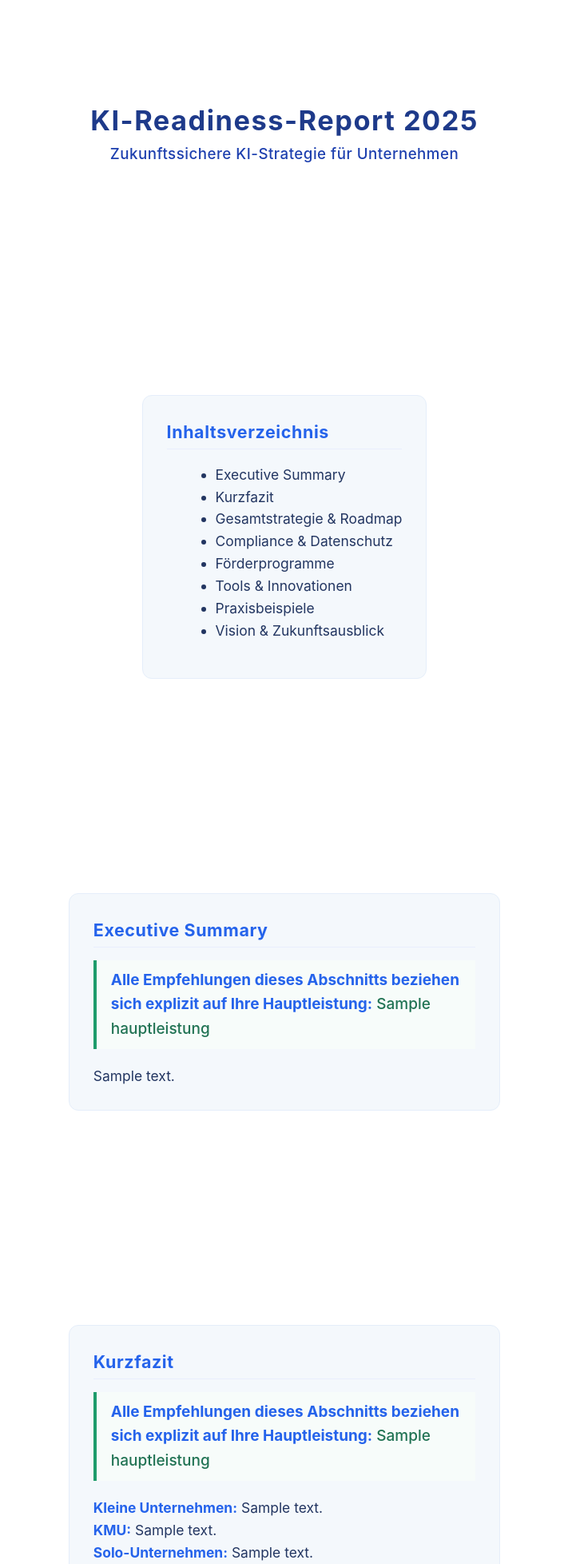
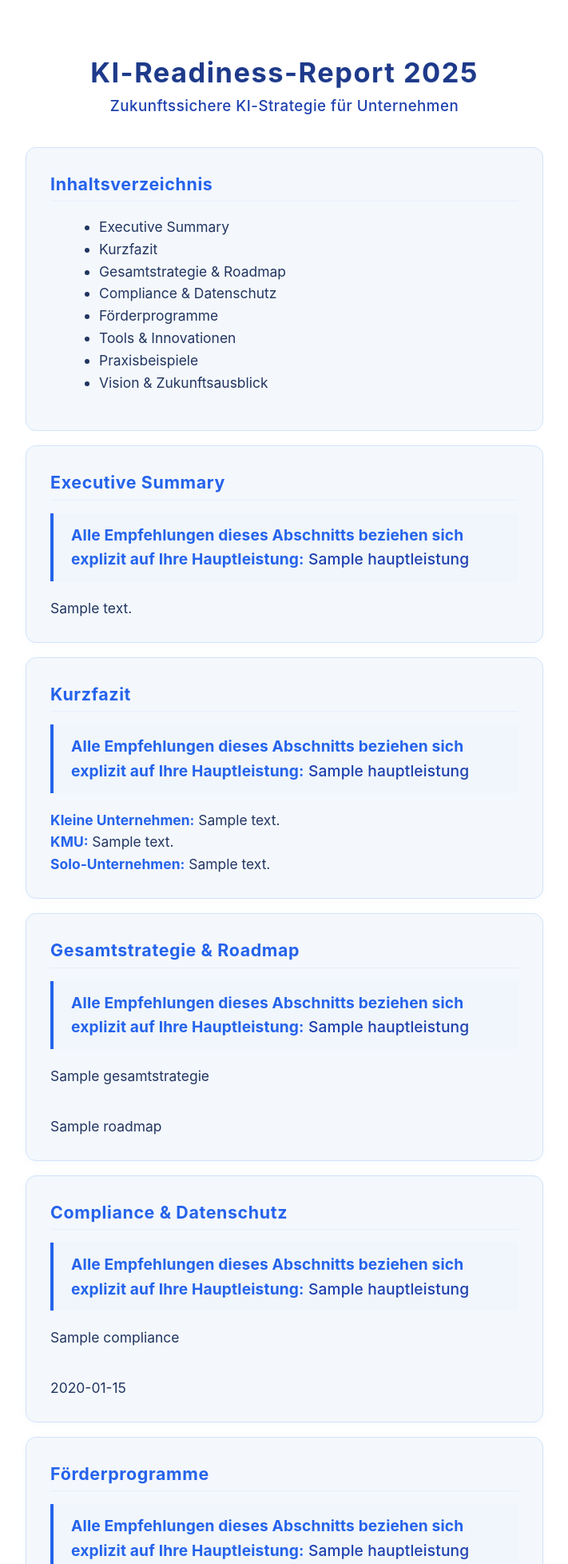
Before and after one commit to Wolf-Achtung/make-ki-backend-neu, a Python web app: template templates/pdf_template.html in a window 1280 px wide. Shown: the top 1956 px of the page at 80% size, without its empty margins (284-995 px from the left). Run offline with Jinja, Linux system fonts and the light colour scheme; the template is opened without the code that fills it: most values are stand-ins (such as "Sample title", 1, 10 or a date in 2020).

Commit message:
Add files via upload

```diff
--- a/templates/pdf_template.html
+++ b/templates/pdf_template.html
@@ -9,19 +9,7 @@
   margin: 0;
   padding: 0;
   font-family: 'Inter', Arial, sans-serif;
-      color: #213258;
-    }
-    .report-section {
-      width: 175mm;
-      min-height: 50mm;
-      margin: 0 auto 30mm auto;
-      padding: 16mm 16mm 20mm 16mm;
-      background: #fff;
-      box-sizing: border-box;
-      page-break-after: always;
-      display: flex;
-      flex-direction: column;
-      justify-content: space-between;
+  color: #223561;
 }
 h1 {
   font-size: 2.15em;
@@ -30,6 +18,7 @@
   letter-spacing: 1.5px;
   font-weight: 700;
   margin: 70px 0 10px 0;
+  text-shadow: 0 1px 0 #e3ebfa;
 }
 h2 {
   color: #2563eb;
@@ -37,7 +26,7 @@
   font-weight: 700;
   margin-top: 0;
   margin-bottom: 16px;
-      border-bottom: 1px solid #e8eefd;
+  border-bottom: 1.5px solid #e8eefd;
   padding-bottom: 4px;
   letter-spacing: 0.6px;
 }
@@ -51,7 +40,7 @@
 }
 .chapter-box {
   background: #f4f8fc;
-      border-radius: 12px;
+  border-radius: 13px;
   padding: 28px 30px;
   margin: 0 auto 18px auto;
   max-width: 15.5cm;
@@ -60,16 +49,34 @@
   line-height: 1.6;
   page-break-inside: avoid;
   word-break: break-word;
-      border: 1.1px solid #e5eefa;
+  border: 1.2px solid #d1e3fa;
+  box-shadow: 0 2px 12px #e8eefd45;
+}
+.success-box {
+  background: #f7fbf9;
+  border-left: 4px solid #3bbca6;
+  padding: 10px 20px;
+  margin: 20px 0 18px 0;
+  color: #1c6153;
+  border-radius: 9px;
+}
+.warning-box {
+  background: #fff9f0;
+  border-left: 4px solid #fbbf24;
+  padding: 10px 20px;
+  margin: 20px 0 18px 0;
+  color: #b57316;
+  border-radius: 9px;
 }
 .hauptleistung-infobox {
-      background: #f7fcfa;
-      border-left: 4px solid #1e9c6b;
-      padding: 10px 18px;
+  background: #f0f6fb;
+  border-left: 4px solid #2563eb;
+  padding: 12px 22px;
   margin: 0 0 20px 0;
-      font-size: 1.09em;
+  font-size: 1.10em;
   font-weight: 500;
-      color: #217354;
+  color: #1e40af;
+  letter-spacing: 0.15px;
 }
 ul, ol {
   margin-left: 1.2em;
@@ -87,6 +94,7 @@
     opacity: 0.81;
   }
 }
+
   </style>
 </head>
 <body>
```
Lines whose indentation alone changed are shown as unchanged.
